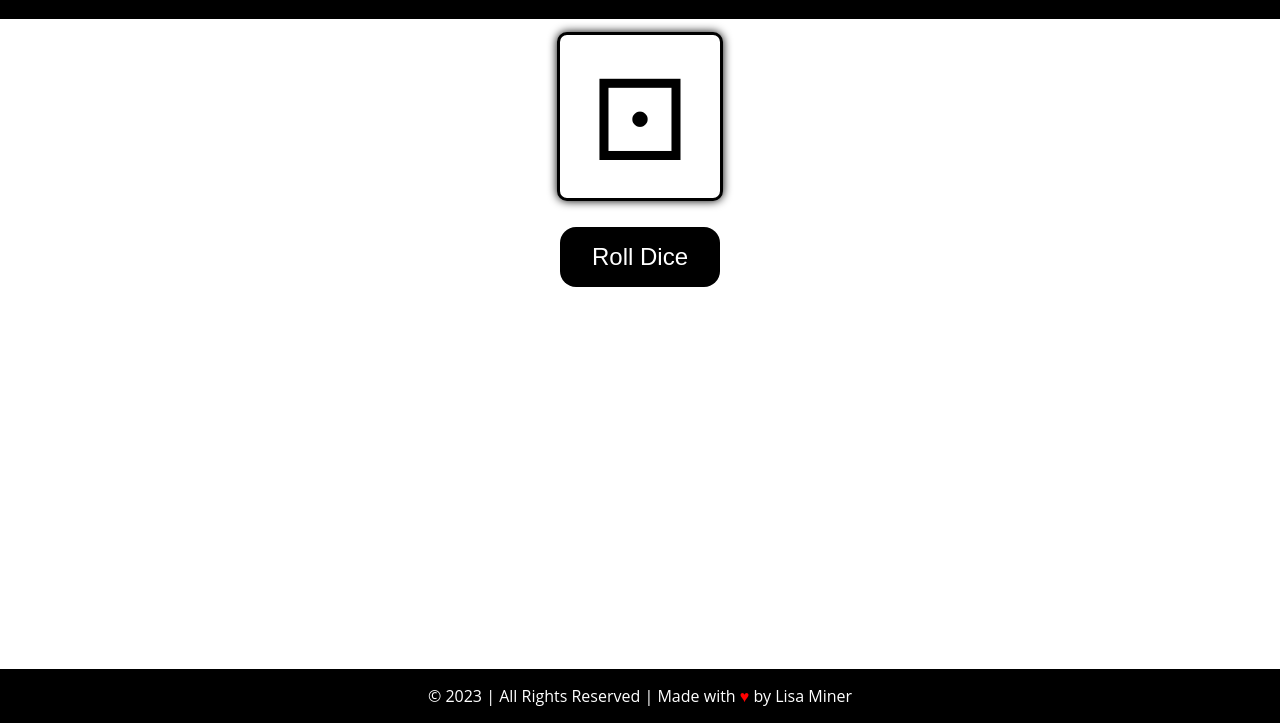
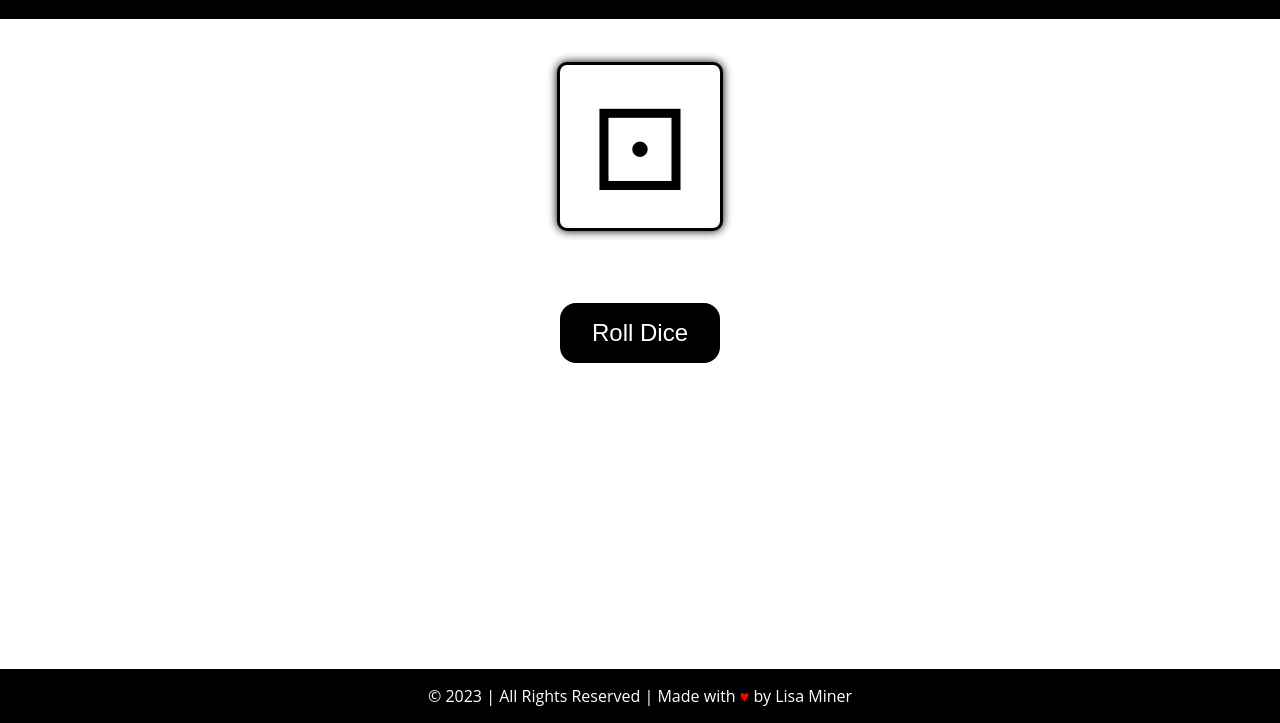
Before and after one commit to midnightmoet/Dice-Roll-Simulator, a plain HTML site: page index.html in a window 1280 px wide. Shown: the part 77-800 px from the top of the page. Drawn offline with Linux system fonts and the light colour scheme.

Commit message:
adding / modifying

```diff
--- a/script.js
+++ b/script.js
@@ -25,6 +25,8 @@ function updateRollHistory() {
   }
 }
 
+
+
 function getDiceFace(rollResult) {
   switch (rollResult) {
     case 1:
@@ -44,6 +46,7 @@ function getDiceFace(rollResult) {
   }
 }
 
+
 buttonEl.addEventListener("click", () => {
   diceEl.classList.add("roll-animation");
   setTimeout(() => {
--- a/style.css
+++ b/style.css
@@ -20,7 +20,7 @@ header {
 .dice {
     width: 80%;
     max-width: 150px;
-    margin: 10px auto;
+    margin: 40px auto;
     padding: 5px;
     border: #000000 3px solid;
     box-shadow: 0px 0px 10px #000000;
@@ -50,7 +50,7 @@ button {
 	color: white;
 	font-size: 1.5rem;
 	padding: 1rem 2rem;
-    margin: 1rem;
+    margin-top: 2rem;
 	border: none;
 	border-radius: 1rem;
 	cursor: pointer;
@@ -58,7 +58,7 @@ button {
 }
 
 button:hover {
-	background: slategray;
+	background: limegreen;
 }
 
 ul {
```
Also changed, not shown: index.html (+3 -2 lines).
